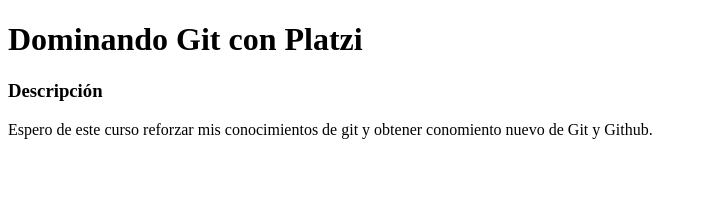
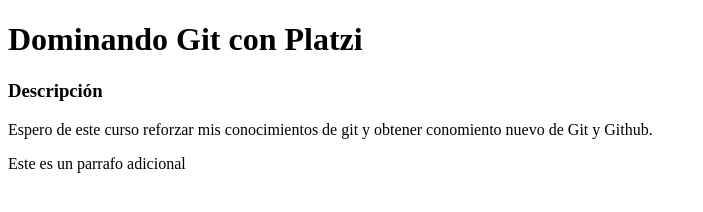
Before and after one commit to JenriqGarcia/cursoPlatziGit, a plain HTML site: page index.html in a window 1280 px wide. Shown: the whole page, without its empty margins (0-703 px from the left). Drawn offline with Linux system fonts and the light colour scheme.

Commit message:
Párrafo adicional en index

```diff
--- a/index.html
+++ b/index.html
@@ -11,5 +11,7 @@
 
     <h3>Descripción</h3>
     <p>Espero de este curso reforzar mis conocimientos de git y obtener conomiento nuevo de Git y Github.</p>
+
+    <p> Este es un parrafo adicional</p>
 </body>
 </html>
```
